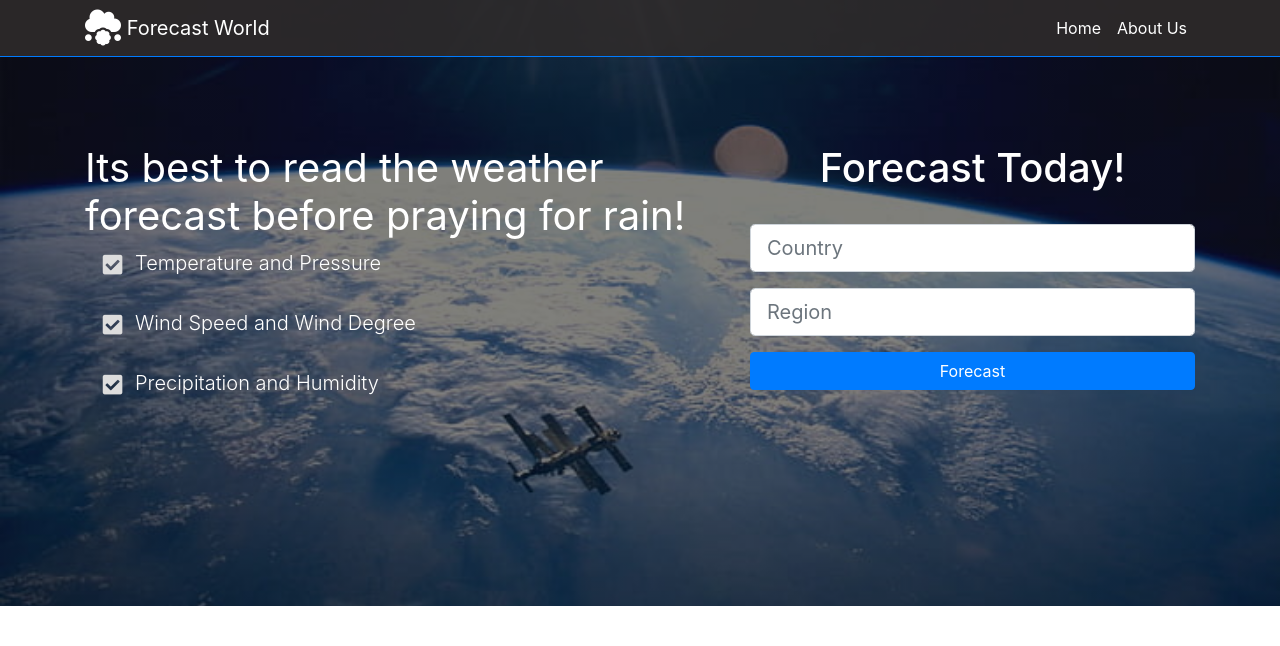
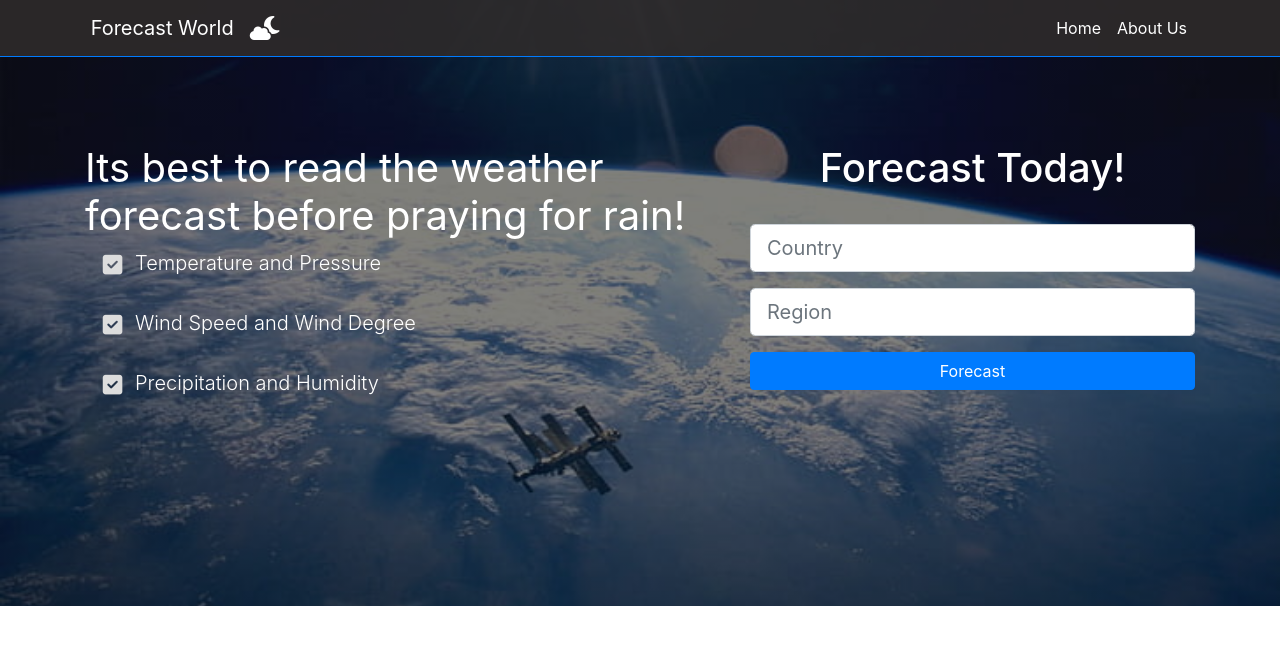
Before and after one commit to mhdsaf/Weather-Forecast-Node-Application, a Node server app: page / in a window 1280 px wide. Shown: the top 646 px of the page. Run offline with Node 20, Linux system fonts and the light colour scheme; some libraries are stand-ins or nearby versions.

Commit message:
Deployed Website

```diff
--- a/templates/views/index.hbs
+++ b/templates/views/index.hbs
@@ -10,9 +10,11 @@
   <link rel="stylesheet" href="https://stackpath.bootstrapcdn.com/bootstrap/4.1.1/css/bootstrap.min.css" integrity="sha384-WskhaSGFgHYWDcbwN70/dfYBj47jz9qbsMId/iRN3ewGhXQFZCSftd1LZCfmhktB"
     crossorigin="anonymous">
   <link rel="stylesheet" href="css/style.css">
+  <link rel='shortcut icon' type='image/x-icon' href='img/weather.ico'/>
+  <script src='https://kit.fontawesome.com/a076d05399.js'></script>
     <script src="https://ajax.googleapis.com/ajax/libs/jquery/3.5.1/jquery.min.js"></script>
     <script src="/js/app.js"></script>
-  <title>Bootstrap Theme</title>
+  <title>Forecast World</title>
 </head>
 
 <body>
@@ -22,7 +24,9 @@
       <div class="sticky-top">
         <nav class="navbar navbar-expand-sm navbar-light fixed-top well border-bottom border-primary" id="main-nav">
           <div class="container">
-              <i class='fas fa-cloud-meatball text-white' style='font-size:36px'></i><a class="navbar-brand text-white" href="#">&nbspForecast World</a>
+              </i><a class="navbar-brand text-white" href="#">&nbspForecast World</a><i class="fas fa-cloud-moon" style="color: white; font-size: 24px"></i>
+
+
               <button class="navbar-toggler" data-toggle="collapse" data-target="#navbarNav">
                   <span class="navbar-toggler-icon"></span>
               </button>
```
Also changed, not shown: public/img/weather.ico (added).
